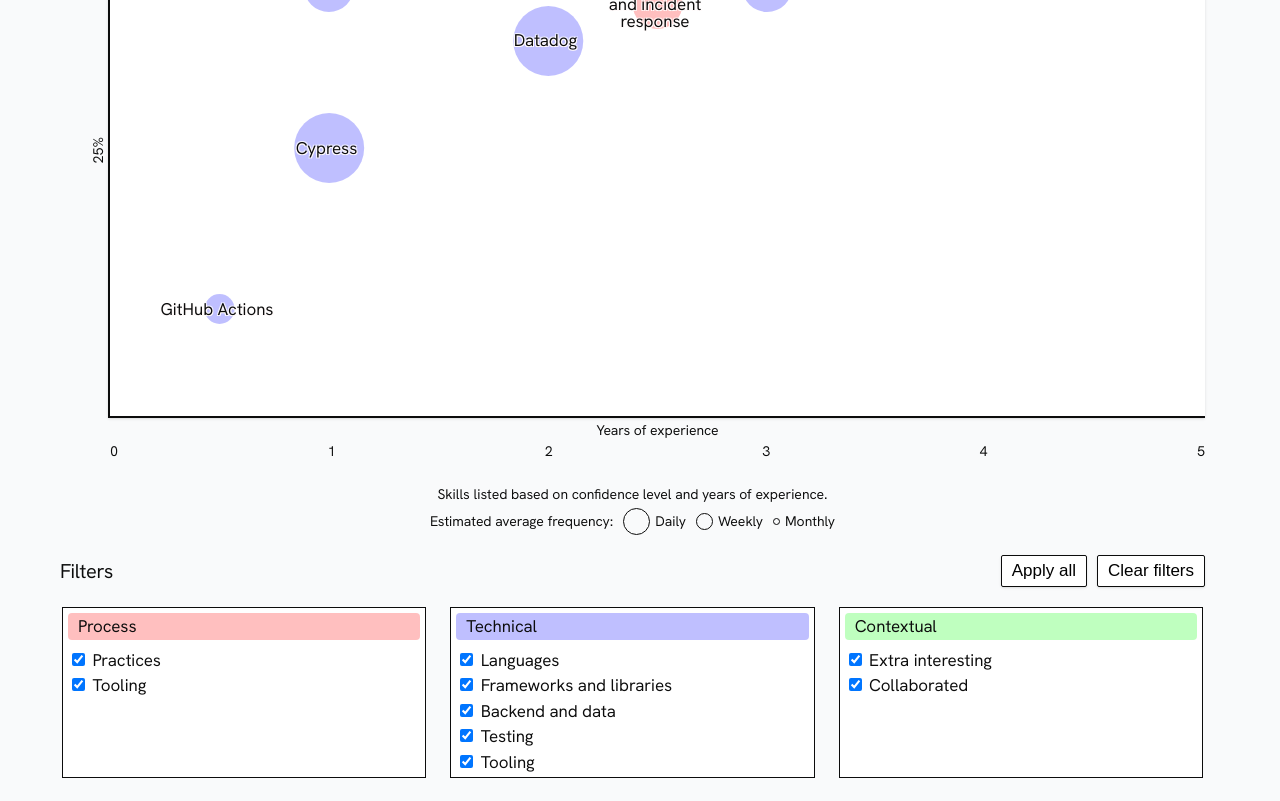
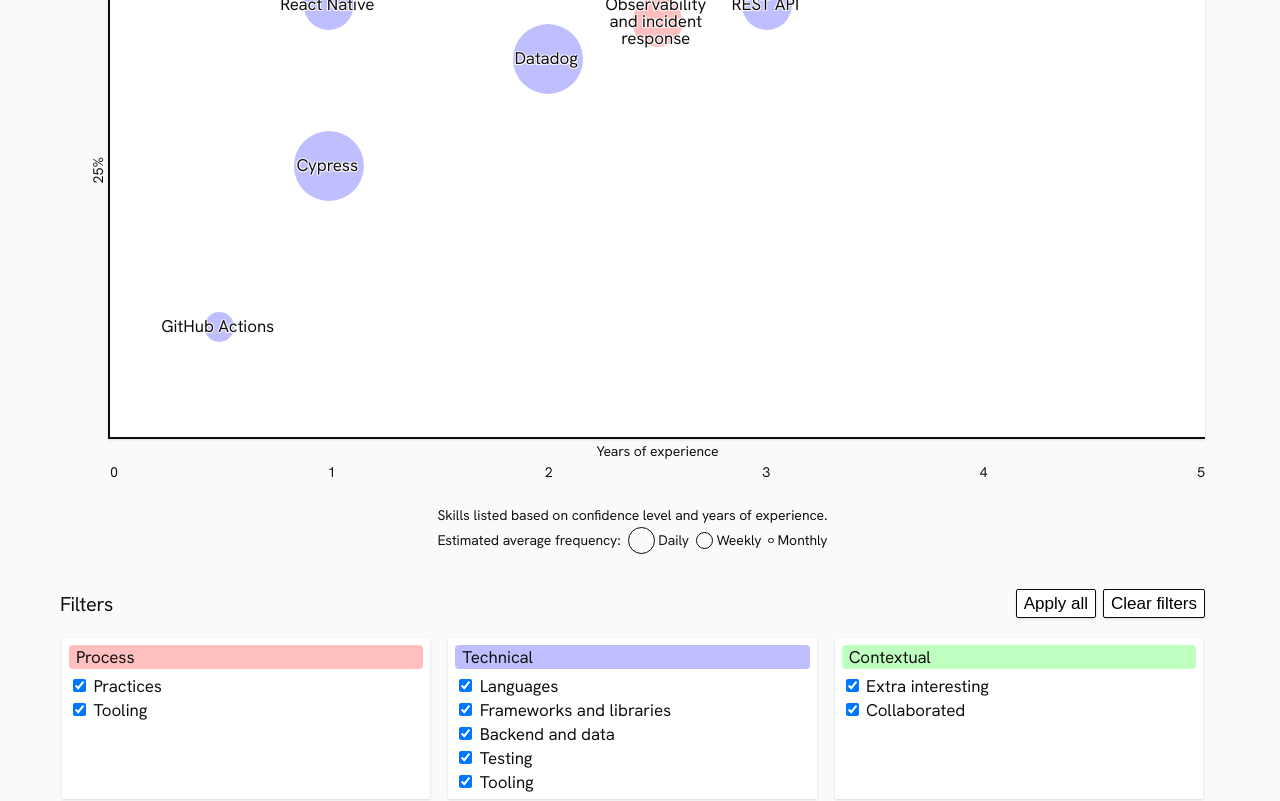
Before and after one commit to kristofferlarberg/kristofferlarberg.se, a plain HTML site: page index.html in a window 1280 px wide. Shown: the part 1040-1841 px from the top of the page. Drawn offline with Linux system fonts and the light colour scheme.

Commit message:
adjust spacing

```diff
--- a/styles.css
+++ b/styles.css
@@ -101,10 +101,11 @@ h2 {
   letter-spacing: -0.02rem;
   line-height: 3rem;
   font-weight: 500;
+  margin-bottom: 35px;
 }
 
 h3 {
-  margin: 0 0 5px 0;
+  margin: 0 0 3.5px 0;
   font-size: 1.7rem;
   letter-spacing: -0.02rem;
   font-weight: 500;
@@ -177,7 +178,7 @@ button {
   font-size: 1.4rem;
   border-radius: 2px;
   cursor: pointer;
-  padding: 5px 10px;
+  padding: 3.5px 7px;
   border: 1px solid var(--black);
   box-shadow: 0 1px 3px 0 rgb(0 0 0 / 0.1), 0 1px 2px -1px rgb(0 0 0 / 0.1);
   background-color: white;
@@ -200,15 +201,17 @@ button:focus-visible {
 fieldset {
   display: flex;
   flex-direction: column;
-  border: 1px solid var(--black);
-  padding: 0;
+  /* border: 1px solid var(--black); */
+  border: none;
+  padding: 3.5px;
   background-color: var(--white);
   font-size: 1.7rem;
+  box-shadow: 0 1px 3px 0 rgb(0 0 0 / 0.1), 0 1px 2px -1px rgb(0 0 0 / 0.1);
 }
 
 fieldset > legend {
-  margin: 5px;
-  padding: 5px 10px;
+  margin: 3.5px;
+  padding: 3.5px 7px;
   line-height: 1;
   float: left;
   border-radius: 4px;
@@ -229,8 +232,8 @@ fieldset > legend.contextual {
 fieldset > div {
   display: flex;
   flex-direction: column;
-  gap: 5px;
-  padding: 5px;
+  gap: 3.5px;
+  padding: 3.5px;
 }
 
 fieldset > div > label {
@@ -241,7 +244,7 @@ fieldset > div > label {
 
 .fieldsets-container {
   display: grid;
-  gap: 20px;
+  gap: 14px;
   grid-template-columns: 1;
 
   @media (min-width: 640px) {
@@ -281,7 +284,7 @@ li.skill {
   color: var(--black);
   flex-direction: row;
   align-items: center;
-  gap: 5px;
+  gap: 3.5px;
   border-bottom: 2px solid var(--black);
 
   @media (min-width: 640px) {
@@ -321,7 +324,7 @@ li.skill.process > div.skill-details-container > span:first-of-type {
 
 li.skill > span {
   border-left: 1px solid var(--white);
-  padding: 0 5px 0 5px;
+  padding: 0 3.5px 0 3.5px;
 }
 
 li.skill > div.daily {
@@ -399,7 +402,7 @@ li.skill > div.monthly.process {
 dl {
   display: flex;
   flex-direction: row;
-  gap: 10px;
+  gap: 7px;
   justify-self: left;
   margin: 0;
 }
@@ -412,7 +415,7 @@ dl > div {
 }
 
 dt {
-  margin: 0 5px 0 0;
+  margin: 0 3.5px 0 0;
 }
 
 dt.daily {
@@ -430,8 +433,8 @@ dt.weekly {
 }
 
 dt.monthly {
-  height: 5px;
-  width: 5px;
+  height: 3.5px;
+  width: 3.5px;
   border-radius: 100%;
   border: 1px solid var(--black);
 }
@@ -461,7 +464,7 @@ footer {
 footer > div {
   display: flex;
   flex-direction: column;
-  gap: 10px;
+  gap: 7px;
   flex-wrap: wrap;
 
   @media (min-width: 640px) {
@@ -476,9 +479,6 @@ figure {
   justify-content: right;
   margin: 0;
   display: flex;
-
-  @container (min-width: 640px) {
-  }
 
   @container (min-width: 768px) {
     .graph-container {
@@ -521,7 +521,7 @@ figure {
 
 .graph-container {
   background-color: white;
-  margin: 0;
+  margin: 0 0 28px 0;
   box-shadow: 0 1px 3px 0 rgb(0 0 0 / 0.1), 0 1px 2px -1px rgb(0 0 0 / 0.1);
 
   @media (min-width: 640px) {
@@ -574,8 +574,7 @@ figcaption {
   display: flex;
   flex-direction: column;
   align-items: center;
-  gap: 5px;
-  margin-bottom: 20px;
+  gap: 3.5px;
   font-size: 1.4rem;
   line-height: 1.2;
   text-align: center;
@@ -591,7 +590,7 @@ figcaption > p {
   @media (min-width: 640px) {
     display: flex;
     align-items: center;
-    gap: 10px;
+    gap: 7px;
   }
 }
 
@@ -603,13 +602,14 @@ figcaption > p {
   display: flex;
   flex-direction: column;
   gap: 20px;
+  margin-top: 35px;
 }
 
 .filter-buttons {
   display: flex;
   align-items: center;
   justify-content: space-between;
-  gap: 10px;
+  gap: 7px;
   flex-wrap: wrap;
 
   @media (min-width: 640px) {
@@ -619,8 +619,7 @@ figcaption > p {
 
 .filter-buttons > div {
   display: flex;
-  flex-direction: column;
-  gap: 10px;
+  gap: 7px;
   flex-wrap: wrap;
 
   @media (min-width: 640px) {
@@ -653,7 +652,7 @@ figcaption > p {
 
 .introduction {
   width: auto;
-  padding: 10px 20px;
+  padding: 14px 21px;
   box-sizing: border-box;
   display: flex;
   overflow: auto;
@@ -669,11 +668,11 @@ figcaption > p {
 .skill-details-container {
   display: flex;
   flex-wrap: wrap;
-  padding: 10px;
+  padding: 7px;
 }
 
 .skill-details-container > span {
-  margin-right: 5px;
+  margin-right: 3.5px;
   line-height: 2;
 }
 
```
